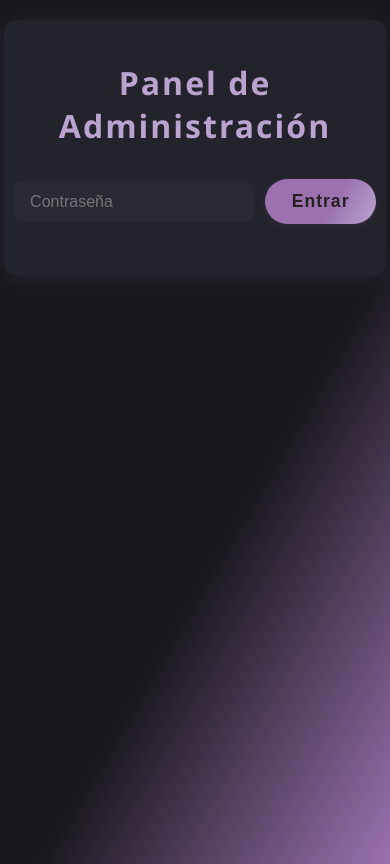
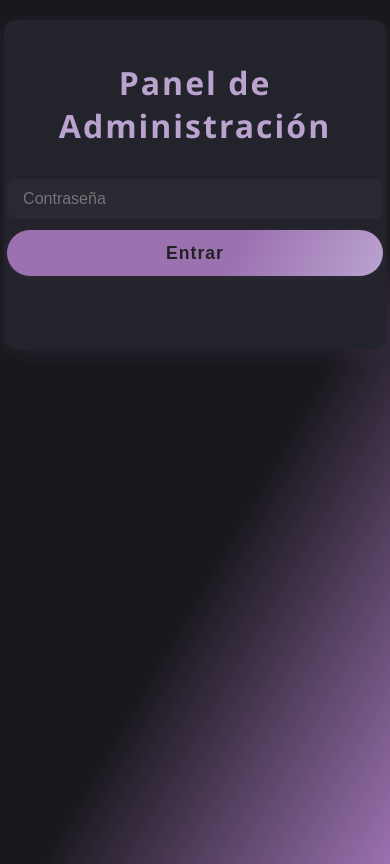
Before and after one commit to Brunosalvatore2604/Proyecto-Barberia, a website: page public/admin/admin.html in a window 390 px wide. Drawn offline with Linux system fonts and the light colour scheme; no server answers.

Commit message:
admin fono repair

```diff
--- a/public/admin/admin.css
+++ b/public/admin/admin.css
@@ -204,6 +204,17 @@ body {
         flex-direction: column;
         gap: 0.7rem;
     }
+    #login-section {
+        display: flex;
+        flex-direction: column;
+        align-items: stretch;
+        gap: 0.7em;
+    }
+    #admin-pass, #btn-login {
+        width: 100%;
+        margin-right: 0;
+        box-sizing: border-box;
+    }
     #solicitudes-table th, #solicitudes-table td {
         font-size: 0.95em;
         padding: 0.5em 0.2em;
```
